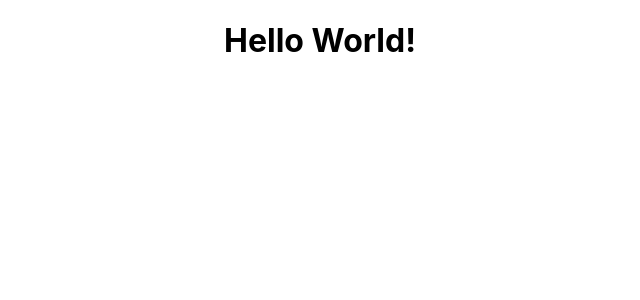
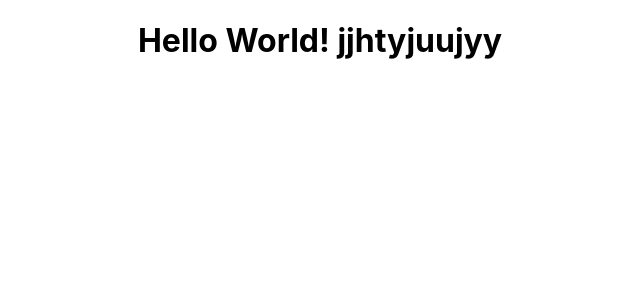
Before and after one commit to rishabhpundir/react-app1, a React (Create React App) app: page / in a window 1280 px wide. Shown: the top 300 px of the page, without its empty margins (320-960 px from the left). Built offline with nearby package versions, Linux system fonts and the light colour scheme.

Commit message:
new commit 2

```diff
--- a/appspec.yml
+++ b/appspec.yml
@@ -20,4 +20,4 @@ hooks:
   ApplicationStart:
     - location: scripts/app_start.sh
       timeout: 300
-      runas: ubuntu
+      # runas: ubuntu
--- a/src/App.js
+++ b/src/App.js
@@ -3,7 +3,7 @@ import React from 'react';
 function App() {
   return (
     <div>
-      <h1 align="center">Hello World!</h1>
+      <h1 align="center">Hello World! jjhtyjuujyy</h1>
     </div>
   );
 }
```
Also changed, not shown: 1 other file (tests, documents, lock files or other folders).
